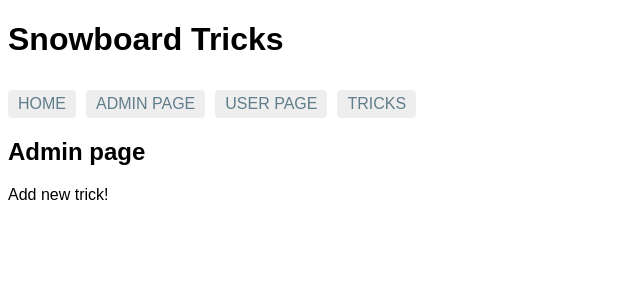
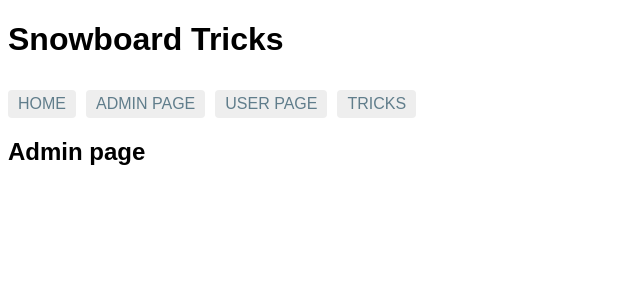
Before and after one commit to Moorose/snowboard_tricks, an Angular app in the folder client/: page /admin in a window 1280 px wide. Shown: the top 300 px of the page, without its empty margins (0-640 px from the left). Built offline with nearby package versions, Linux system fonts and the light colour scheme.

Commit message:
Edit admin page

```diff
--- a/client/src/app/user/admin-page/admin-page.component.html
+++ b/client/src/app/user/admin-page/admin-page.component.html
@@ -1,2 +1 @@
 <h2>Admin page</h2>
-<a routerLink="/tricks/list/addTrick">Add new trick!</a>
```
